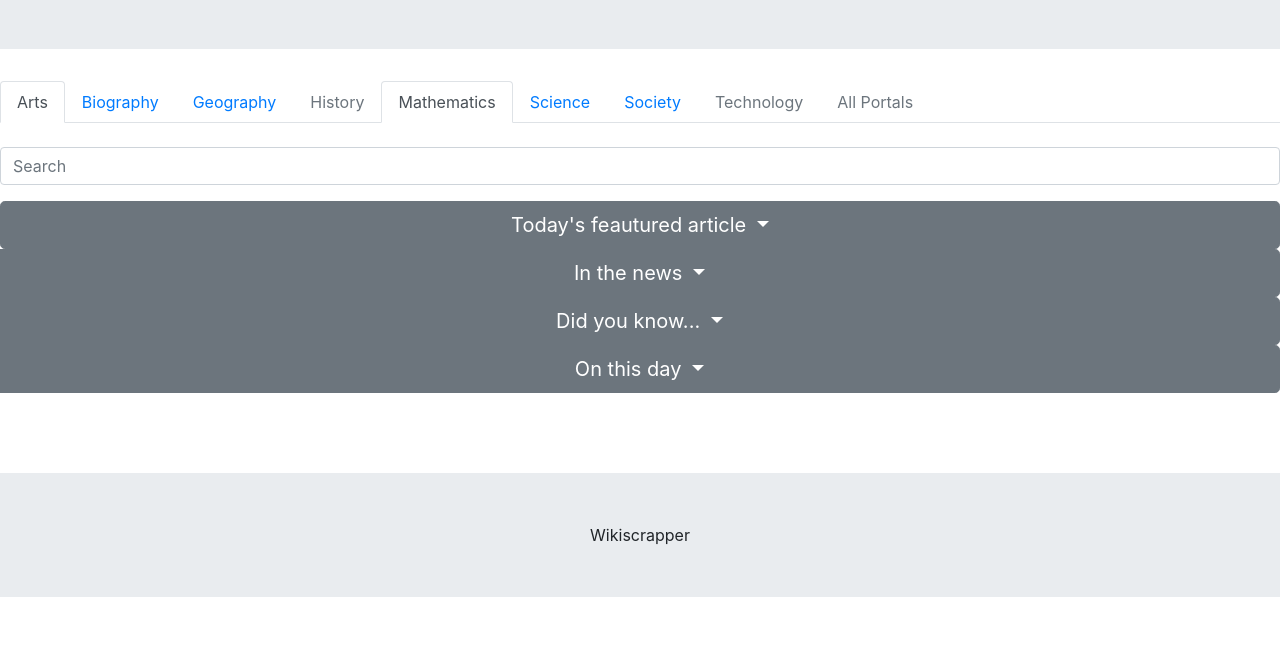
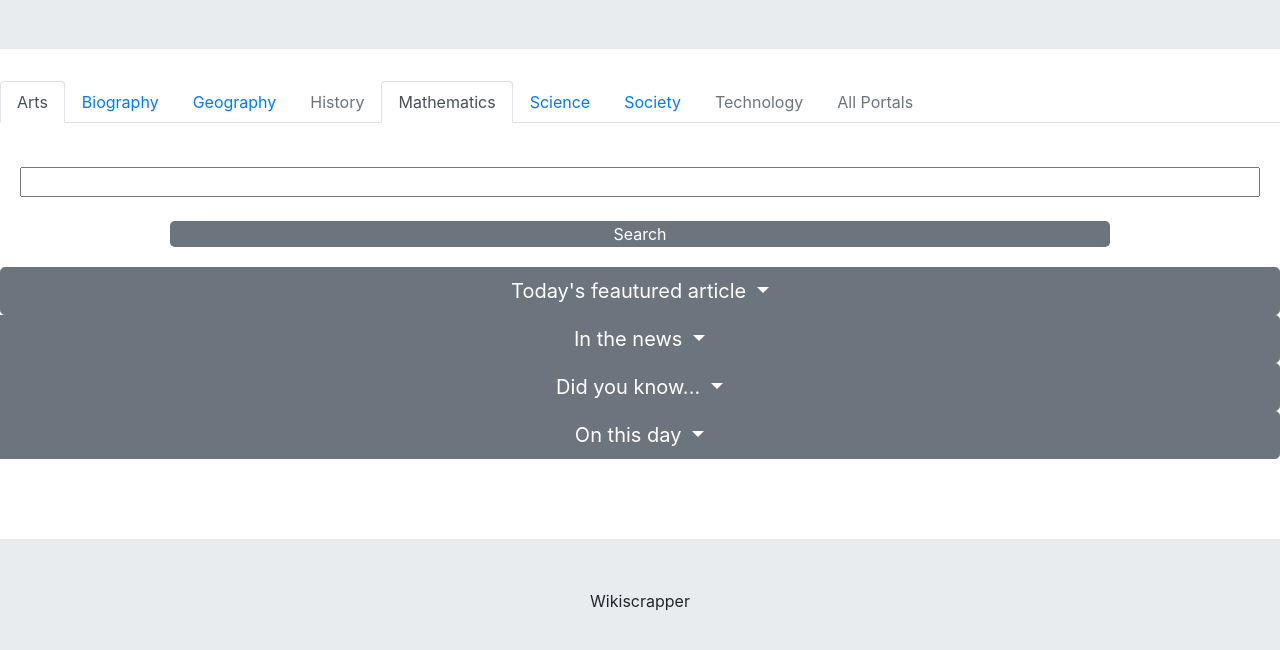
Before and after one commit to PatrickPilatti/WikiScrapper, a plain HTML site: page index.html in a window 1280 px wide. Shown: the part 154-804 px from the top of the page. Drawn offline with nearby package versions, Linux system fonts and the light colour scheme.

Commit message:
button styling, logic overhaul

```diff
--- a/assets/custom.css
+++ b/assets/custom.css
@@ -1,11 +1,34 @@
-.btn-group {
-    display:grid;
-}
-
 h1 {
     text-align: center;
     font-family: 'Merriweather', serif;
 }
+
+
+
+#search-form {
+    display: grid;
+    margin: 20px;
+}
+
+
+
+#submit-button{
+    background-color: #6c757d;
+    color:#fff;
+    border-radius: .3rem;
+    border-style: hidden;
+    margin: 0px 150px;
+    cursor: pointer;
+    outline: 0;
+
+}
+
+.btn-group {
+    display:grid;
+    margin-top: 20px;
+}
+
+
 
 footer {display: grid;
 text-align: center;
--- a/index.html
+++ b/index.html
@@ -10,11 +10,17 @@
    <link rel="stylesheet" href="https://stackpath.bootstrapcdn.com/bootstrap/4.1.3/css/bootstrap.min.css" integrity="sha384-MCw98/SFnGE8fJT3GXwEOngsV7Zt27NXFoaoApmYm81iuXoPkFOJwJ8ERdknLPMO"
    crossorigin="anonymous">
   <link rel="stylesheet" type="text/css" href="assets/custom.css">
+ <!--JQUERY CDN-->
+  <script src="https://code.jquery.com/jquery-3.3.1.slim.min.js" integrity="sha384-q8i/X+965DzO0rT7abK41JStQIAqVgRVzpbzo5smXKp4YfRvH+8abtTE1Pi6jizo"
+ crossorigin="anonymous"></script>
+ <!--AJAX CDN-->
+ <script src="https://ajax.googleapis.com/ajax/libs/jquery/2.2.0/jquery.min.js"></script>
   <script src="logic.js"></script>
 
 </head>
 
 <body>
+
   <div class="jumbotron jumbotron-fluid">
     <div class="container">
       <h1 class="display-4">Wikiscrapper</h1>
@@ -51,11 +57,14 @@
     </li>
   </ul>
   <form>
-    <div class="form-group">
-      <label for="search"></label>
-      <input type="text" class="form-control" id="search" placeholder="Search">
 
-    </div>
+        <div id="search-form">
+
+          <br>
+          <input id="searchTerm" type="text" name="search">
+          <br>
+          <input id="submit-button" type="button" value="Search" onclick="wikiSearch()">
+      </div>
   </form>
   <div class="btn-group">
     <button class="btn btn-secondary btn-lg dropdown-toggle" type="button" data-toggle="dropdown" aria-haspopup="true"
@@ -79,9 +88,7 @@
     Wikiscrapper
   </footer>
 
-  <!--JQUERY CDN-->
-  <script src="https://code.jquery.com/jquery-3.3.1.slim.min.js" integrity="sha384-q8i/X+965DzO0rT7abK41JStQIAqVgRVzpbzo5smXKp4YfRvH+8abtTE1Pi6jizo"
-    crossorigin="anonymous"></script>
+
   <!--GOOGLE FONTS CDN-->
   <link href="https://fonts.googleapis.com/css?family=Merriweather" rel="stylesheet">
 </body>
--- a/logic.js
+++ b/logic.js
@@ -2,10 +2,51 @@
 //======================================
 
 
-//Console logs the string "Ay yo".
-function ayYo() {
-console.log("Ay yo")
+//SEARCH PARAMETERS
+//======================================
 
-};
 
-ayYo();
+//BASE URL
+//======================================
+
+
+//FUNCTIONS
+//======================================
+$(document).ready(function () {
+    //Enter button fix to stop refreshing the page
+        $("#searchTerm").keyup(function (event) {
+            if (event.keyCode == 13) {
+                $("#submit").click();
+            }
+        });
+    });
+
+//MAIN PROCESSES
+//======================================
+// $(document).ready(function() {
+
+//     $('#search').click(function(){
+
+//         var searchTerm = $('searchTerm').val();
+
+//         var url = "https://en.wikipedia.org/w/api.php?action=opensearch&search=" + searchTerm + "&format=json&callback=?";
+
+//         $.ajax({
+//             type:"GET",
+//             url:url,
+//             async: false,
+//             dataType: "json",
+//             success:function(data){
+//                 console.log(data[1][0]);
+//                 console.log(data[2][0]);
+//                 console.log(data[3][0])
+//             },
+//             error: function(errorMessage){
+//             alert("Error");
+//             }
+//         })
+//     });
+
+// });
+
+console.log("test");
```
Also changed, not shown: server.js (added).
